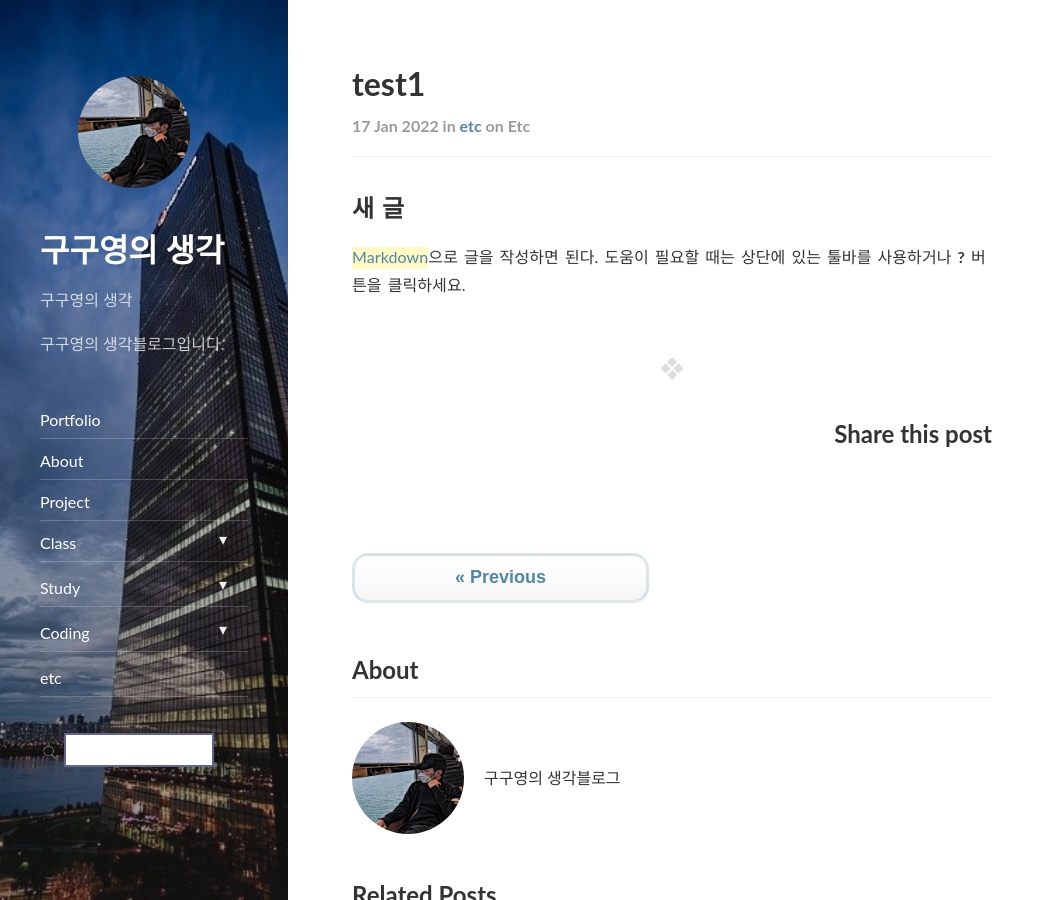
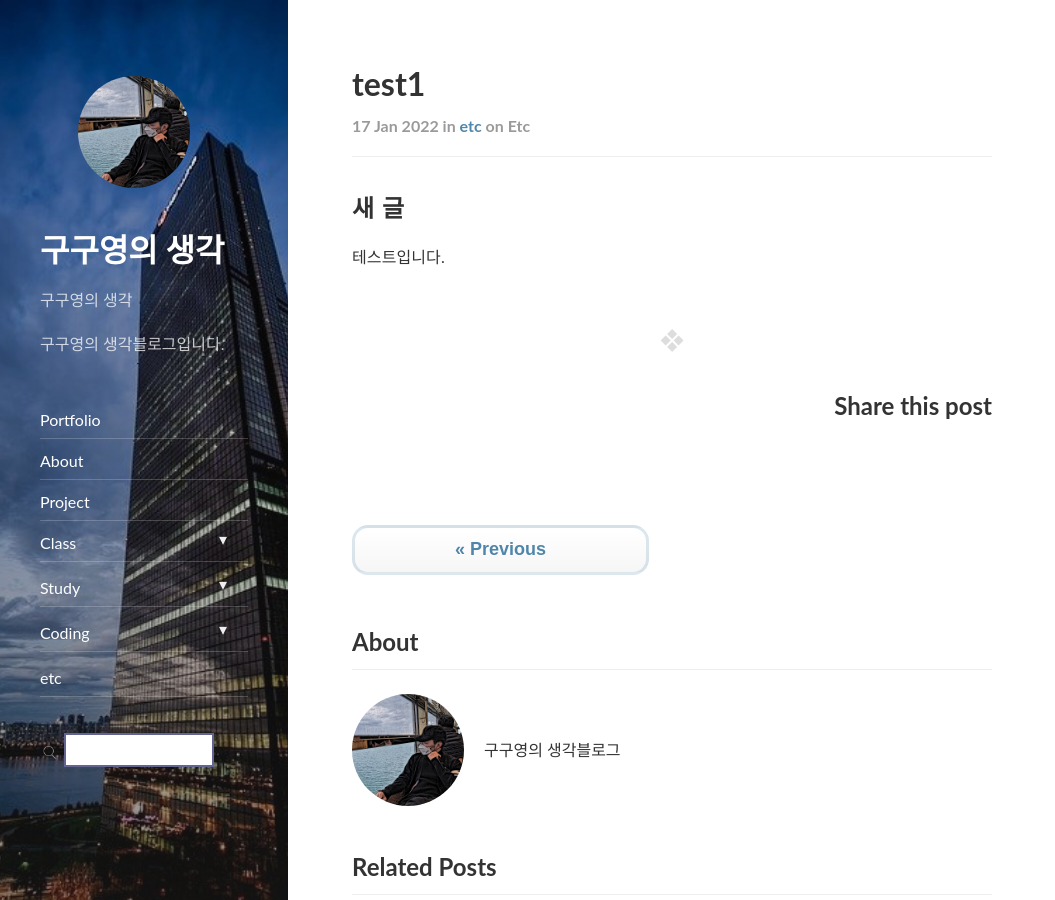
Before and after one commit to ksh1004/ksh1004.github.io, a Jekyll site: the page built from _posts/etc/2022-01-17-your-filename.md, in a window 1280 px wide and 900 px high. Shown: the whole window, without its empty margins (0-1055 px from the left). Built offline with Jekyll 4.4.1, drawn with Linux system fonts in a browser that asks for light colours; nearby versions of some CDN libraries; comment, search, counter and statistics services are not loaded.

Commit message:
blog update 2022-01-19

```diff
--- a/_posts/etc/2022-01-17-your-filename.md
+++ b/_posts/etc/2022-01-17-your-filename.md
@@ -9,4 +9,4 @@ title: test1
 ---
 ## 새 글
 
-[Markdown](http://daringfireball.net/projects/markdown/)으로 글을 작성하면 된다. 도움이 필요할 때는 상단에 있는 툴바를 사용하거나 **?** 버튼을 클릭하세요.
+테스트입니다.
```
